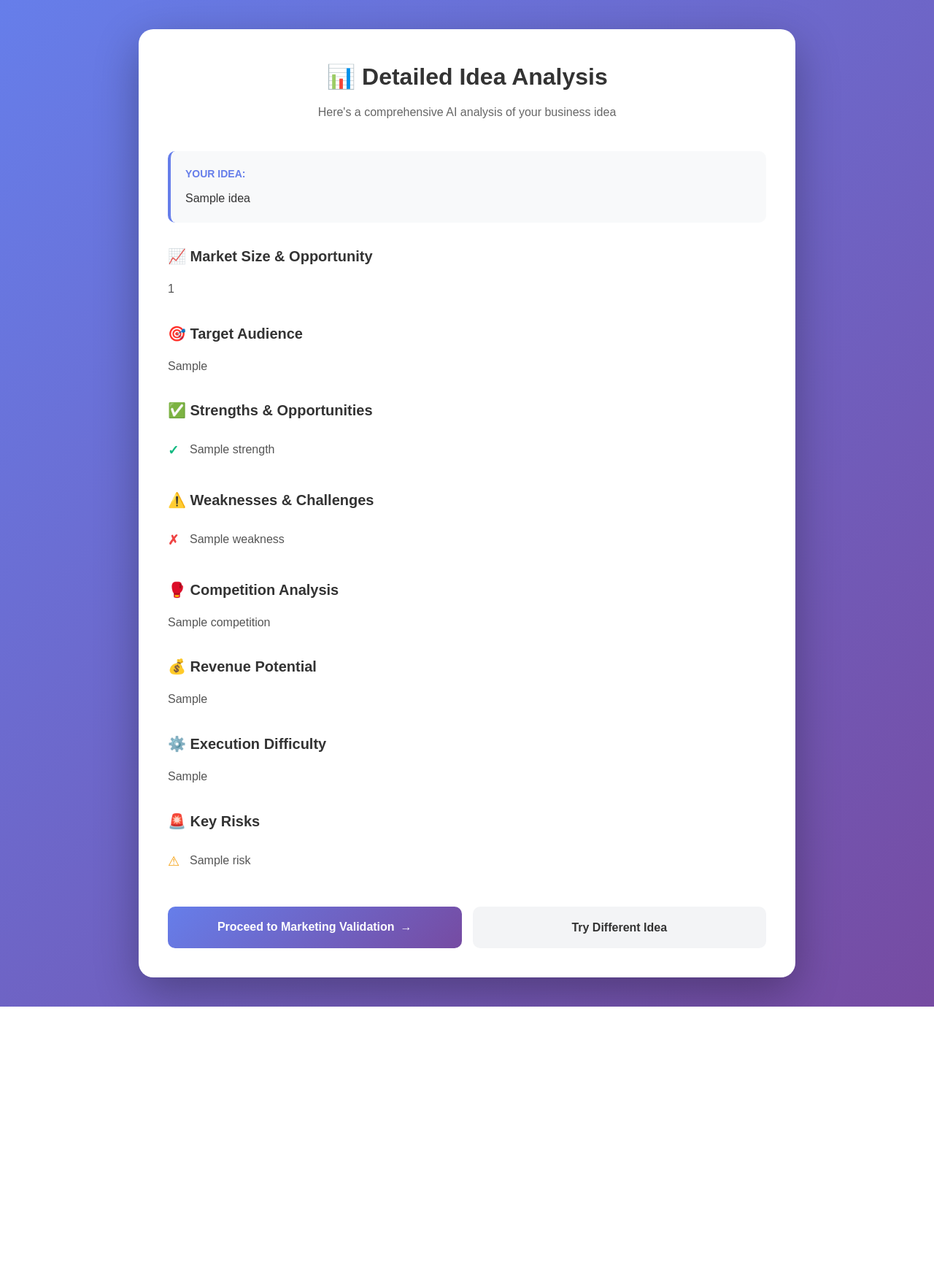
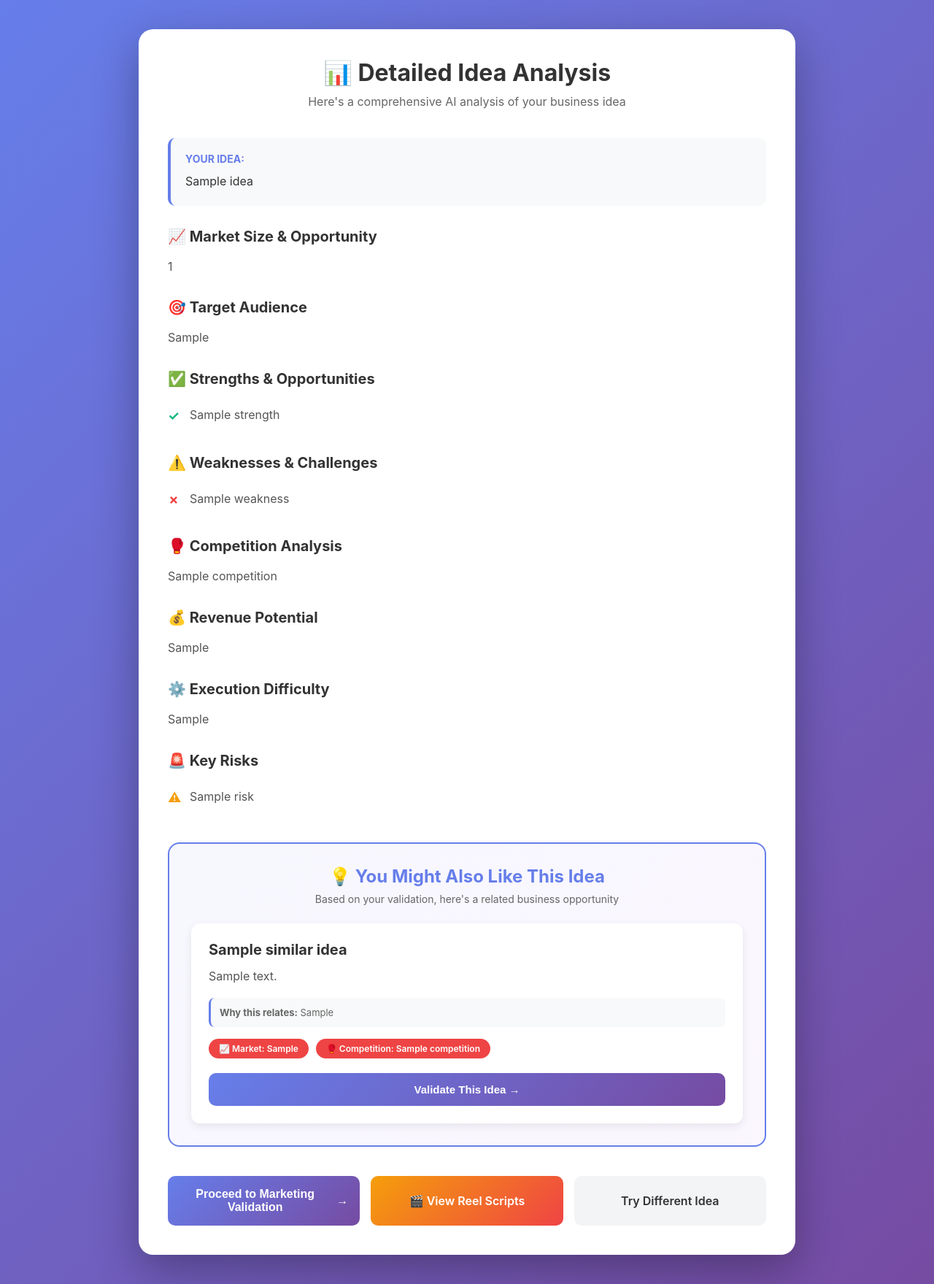
Before and after one commit to vedpalsodkar988-tech/Intelix-V2, a Flask app: template templates/analysis.html in a window 1280 px wide. Shown: the whole page at 73% size. Before the commit the page ends 1379 px from the top, so only its background shows below. Run offline with Flask 3, Linux system fonts and the light colour scheme; the template is opened without the code that fills it: most values are stand-ins (such as "Sample title", 1, 10 or a date in 2020); some libraries are stand-ins or nearby versions.

Commit message:
Update analysis.html

```diff
--- a/templates/analysis.html
+++ b/templates/analysis.html
@@ -12,7 +12,6 @@
 </script>
     <meta name="viewport" content="width=device-width, initial-scale=1.0">
     <title>Idea Analysis - Intelix</title>
-    <link rel="stylesheet" href="{{ url_for('static', filename='css/style.css') }}">
     <style>
         * {
             margin: 0;
@@ -21,7 +20,7 @@
         }
 
         body {
-            font-family: Arial, sans-serif;
+            font-family: -apple-system, BlinkMacSystemFont, 'Segoe UI', 'Inter', Arial, sans-serif;
             background: linear-gradient(135deg, #667eea 0%, #764ba2 100%);
             min-height: 100vh;
             padding: 40px 20px;
@@ -130,13 +129,103 @@
             font-size: 18px;
         }
 
+        /* Similar Idea Section */
+        .similar-idea-section {
+            background: linear-gradient(135deg, rgba(99, 102, 241, 0.05) 0%, rgba(168, 85, 247, 0.05) 100%);
+            border: 2px solid #667eea;
+            border-radius: 16px;
+            padding: 30px;
+            margin: 40px 0;
+        }
+
+        .similar-idea-section h2 {
+            font-size: 24px;
+            color: #667eea;
+            margin-bottom: 8px;
+            text-align: center;
+        }
+
+        .similar-idea-section .subtitle {
+            text-align: center;
+            color: #666;
+            margin-bottom: 25px;
+            font-size: 14px;
+        }
+
+        .idea-card {
+            background: white;
+            padding: 24px;
+            border-radius: 12px;
+            box-shadow: 0 4px 12px rgba(0,0,0,0.08);
+        }
+
+        .idea-card h3 {
+            font-size: 20px;
+            color: #333;
+            margin-bottom: 12px;
+        }
+
+        .idea-card p {
+            color: #555;
+            line-height: 1.6;
+            margin-bottom: 16px;
+        }
+
+        .idea-card .why-related {
+            background: #f8f9fa;
+            padding: 12px;
+            border-radius: 8px;
+            font-size: 13px;
+            color: #666;
+            margin-bottom: 16px;
+            border-left: 3px solid #667eea;
+        }
+
+        .badges {
+            display: flex;
+            gap: 10px;
+            margin-bottom: 20px;
+            flex-wrap: wrap;
+        }
+
+        .badge {
+            padding: 6px 14px;
+            border-radius: 20px;
+            font-size: 12px;
+            font-weight: 600;
+            color: white;
+        }
+
+        .badge-high { background: #10b981; }
+        .badge-medium { background: #f59e0b; }
+        .badge-low { background: #ef4444; }
+
+        .btn-validate-similar {
+            width: 100%;
+            background: linear-gradient(135deg, #667eea 0%, #764ba2 100%);
+            color: white;
+            padding: 14px;
+            border: none;
+            border-radius: 10px;
+            font-size: 15px;
+            font-weight: 600;
+            cursor: pointer;
+            transition: all 0.3s;
+        }
+
+        .btn-validate-similar:hover {
+            transform: translateY(-2px);
+            box-shadow: 0 8px 20px rgba(102, 126, 234, 0.4);
+        }
+
+        /* Action Buttons */
         .action-buttons {
             display: flex;
             gap: 15px;
             margin-top: 40px;
         }
 
-        .btn-primary, .btn-secondary {
+        .btn-primary, .btn-secondary, .btn-reels {
             flex: 1;
             padding: 16px;
             border: none;
@@ -163,10 +252,14 @@
             box-shadow: 0 10px 25px rgba(102, 126, 234, 0.4);
         }
 
-        .btn-primary:disabled {
-            opacity: 0.7;
-            cursor: not-allowed;
-            transform: none;
+        .btn-reels {
+            background: linear-gradient(135deg, #f59e0b 0%, #ef4444 100%);
+            color: white;
+        }
+
+        .btn-reels:hover {
+            transform: translateY(-2px);
+            box-shadow: 0 10px 25px rgba(245, 158, 11, 0.4);
         }
 
         .btn-secondary {
@@ -271,23 +364,65 @@
             </ul>
         </div>
 
+        <!-- Similar Idea Section -->
+        {% if similar_idea %}
+        <div class="similar-idea-section">
+            <h2>💡 You Might Also Like This Idea</h2>
+            <p class="subtitle">Based on your validation, here's a related business opportunity</p>
+
+            <div class="idea-card">
+                <h3>{{ similar_idea.title }}</h3>
+                <p>{{ similar_idea.description }}</p>
+
+                <div class="why-related">
+                    <strong>Why this relates:</strong> {{ similar_idea.why_related }}
+                </div>
+
+                <div class="badges">
+                    <span class="badge {% if similar_idea.market_potential == 'High' %}badge-high{% elif similar_idea.market_potential == 'Medium' %}badge-medium{% else %}badge-low{% endif %}">
+                        📈 Market: {{ similar_idea.market_potential }}
+                    </span>
+                    <span class="badge {% if similar_idea.competition == 'Low' %}badge-high{% elif similar_idea.competition == 'Medium' %}badge-medium{% else %}badge-low{% endif %}">
+                        🥊 Competition: {{ similar_idea.competition }}
+                    </span>
+                </div>
+
+                <form action="/analyze" method="POST">
+                    <input type="hidden" name="idea" value="{{ similar_idea.title }}. {{ similar_idea.description }}">
+                    <button type="submit" class="btn-validate-similar">
+                        Validate This Idea →
+                    </button>
+                </form>
+            </div>
+        </div>
+        {% endif %}
+
+        <!-- Action Buttons -->
         <form action="/marketing" method="POST">
             <div class="action-buttons">
+                {% if from_history %}
                 <button type="submit" class="btn-primary" id="marketingBtn">
-                    {% if from_history %}
                     <span id="marketingText">🔄 Generate Fresh Posts</span>
-                    {% else %}
+                    <span id="marketingArrow"></span>
+                </button>
+                {% else %}
+                <button type="submit" class="btn-primary" id="marketingBtn">
                     <span id="marketingText">Proceed to Marketing Validation</span>
-                    {% endif %}
                     <span id="marketingArrow">→</span>
                 </button>
+                {% endif %}
+
+                <a href="/reels" class="btn-reels">
+                    🎬 View Reel Scripts
+                </a>
+
                 <a href="/dashboard" class="btn-secondary">Try Different Idea</a>
             </div>
         </form>
     </div>
 
     <script>
-        document.querySelector('form').addEventListener('submit', function(e) {
+        document.querySelector('form[action="/marketing"]').addEventListener('submit', function(e) {
             const btn = document.getElementById('marketingBtn');
             const btnText = document.getElementById('marketingText');
             const btnArrow = document.getElementById('marketingArrow');
```
